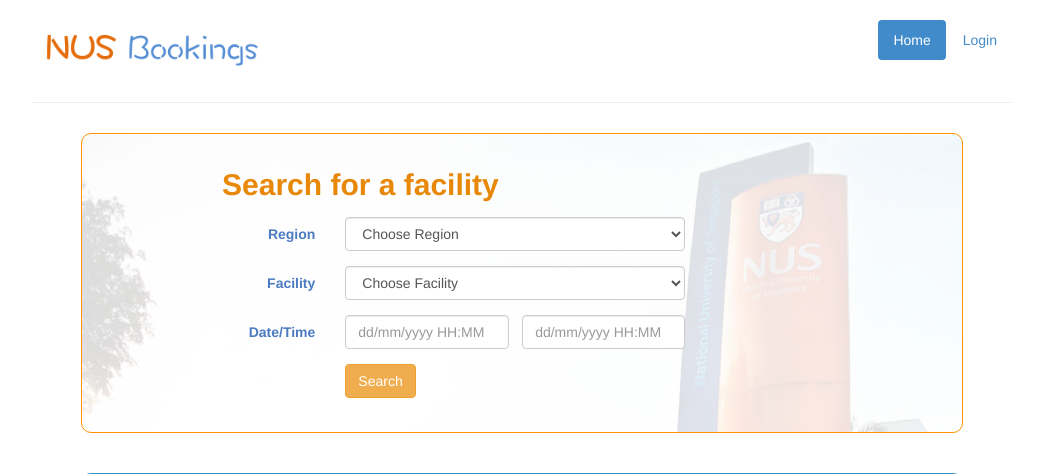
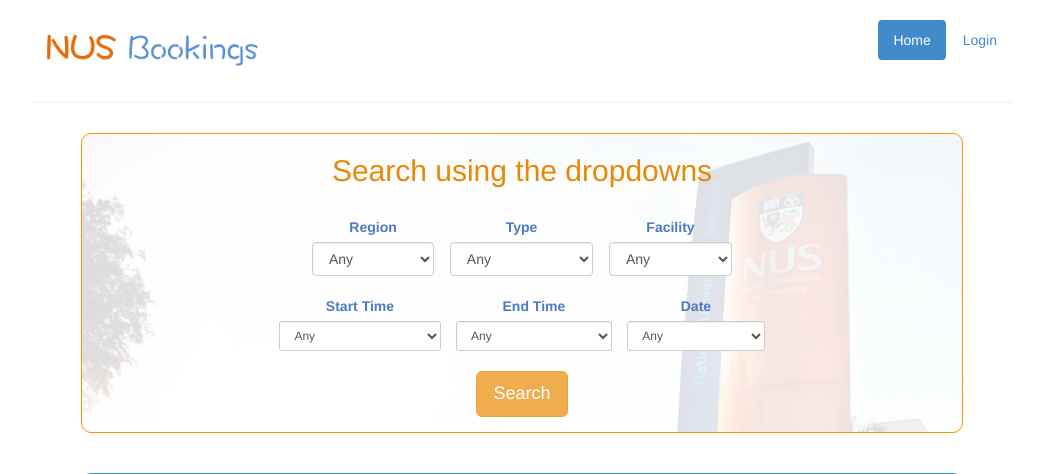
Before and after one commit to yatishb/nus-facility-booking, a PHP site: page / in a window 1280 px wide. Shown: the top 474 px of the page, without its empty margins (118-1161 px from the left). Run offline with PHP 8.4, Linux system fonts and the light colour scheme; data comes from the database, SQL or seed files in the repository; data that the repository does not hold is empty; some libraries are stand-ins or nearby versions.

Commit message:
Styled search and list

```diff
--- a/css/style.css
+++ b/css/style.css
@@ -64,7 +64,6 @@
 	margin: 0 auto;
 	background-image: url('/cs2102/img/feature.png');
 	padding: 30px;
-	padding-left: 140px;
 }
 
 .search-holder {
@@ -164,3 +163,11 @@
 .warningred {
 	color: #ff0000;
 }
+
+.narrow {
+	width: 600px;
+}
+
+.centerme {
+	margin-left: 200px;
+}
--- a/inc/search-bar.php
+++ b/inc/search-bar.php
@@ -1,27 +1,15 @@
-<DOCTYPE html>
-<html>
-<head>
-<script src="http://ajax.googleapis.com/ajax/libs/jquery/1/jquery.min.js" ></script>
-	<title>My Test Form</title>
 <?php
 $root = $_SERVER['DOCUMENT_ROOT'];
-			//include ($root."/cs2102/inc/db-conn.php");
 $conn = setup_db();
 $query = "SELECT * FROM region;";
 $result = mysql_query($query);
 ?>
-</head>
-<body>
-
-<div align="center">
-
-	<form method="POST" action="book-search.php">
-
-	<table cellpadding="5">
-	<tr>
-		<td>
-		<label for="region">Region:</label>
-		<select id="region" name="region">
+<div style="text-align:center">
+	<h2 class="nusorange" style="margin-top:-10px">Search using the dropdowns</h2><br>
+	<form class="form-inline" role="form" method="POST" action="/cs2102/inc/book-search.php">
+		<div class="form-group">
+		<label class="nusblue" for="region">Region</label>
+		<select class="form-control" id="region" name="region">
 			<?php
 				if ($result) :
 				echo '<option value="ANY"> Any </option>';
@@ -32,28 +20,27 @@
 				endif;
 			?>
 		</select>
-		</td>
+		</div>&nbsp&nbsp&nbsp
 
-		<td>
-		<label for="facility-type">Type:</label>
-		<select id="facility-type" name="facility-type">
+		<div class="form-group">
+		<label class="nusblue" for="facility-type">Type</label>
+		<select class="form-control" id="facility-type" name="facility-type">
 			<option value="ANY"> Any </option>
 			<option value="academic"> Academic </option>
 			<option value="sports"> Sports </option>
 		</select>
-		</td>
+		</div>&nbsp&nbsp&nbsp
 
-		<td>
-		<label for="facility">Facility:</label>
-		<select id="facility" name="facility">
+		<div class="form-group">
+		<label class="nusblue" for="facility">Facility</label>
+		<select class="form-control" id="facility" name="facility">
 			<option>Please choose from above</option>
 		</select>
-		</td>
-	</tr>
-	<tr>
-		<td>
-		<label for="start-time">Start Time:</label>
-		<select id="start-time" name="start-time">
+		</div><br><br>
+
+		<div class="form-group">
+		<label class="nusblue" for="start-time">Start Time</label>
+		<select class="form-control input-sm" id="start-time" name="start-time">
 			<option value="ANY"> Any </option>
 			<?php
 				$query = "SELECT `start`
@@ -68,11 +55,11 @@
 				endif;
 			?>
 		</select>
-		</td>
+		</div>&nbsp&nbsp&nbsp
 
-		<td>
-		<label for="end-time">End Time:</label>
-		<select id="end-time" name="end-time">
+		<div class="form-group">
+		<label class="nusblue" for="end-time">End Time</label>
+		<select class="form-control input-sm" id="end-time" name="end-time">
 			<option value="ANY"> Any </option>
 			<?php
 				$query = "SELECT  `end` , ADDTIME(`end`,1) AS  `enddisplay`
@@ -91,11 +78,11 @@
 				endif;
 			?>
 		</select>
-		</td>
+		</div>&nbsp&nbsp&nbsp
 
-		<td>
-		<label for="date">Date:</label>
-		<select id="date" name="date">
+		<div class="form-group">
+		<label class="nusblue" for="date">Date</label>
+		<select class="form-control input-sm" id="date" name="date">
 			<option value="ANY"> Any </option>
 			<?php
 				$today = date('Y-m-d');
@@ -111,13 +98,10 @@
 
 			?>
 		</select>
-		</td>
-	</tr>
-	</table>
-
-	</p>
+		</div>
+	<br><br>
 	<p>
-	<input name="submit" type="submit" value="Search"></input>
+	<input name="submit" class="btn btn-warning btn-lg" type="submit" value="Search"></input>
 	</p>
 	</form>
 	<?php //close_db($conn); ?>
@@ -129,7 +113,7 @@
 	var type = (document.getElementById("facility-type").value);
 	console.log(type);
 	console.log(reg);
-	$("#facility").load("getter.php?region="+reg+"&type="+type);
+	$("#facility").load("/cs2102/inc/getter.php?region="+reg+"&type="+type);
 	});
 
 	$("#region").change(function() {
@@ -137,7 +121,7 @@
 	var type = (document.getElementById("facility-type").value);
 	console.log(type);
 	console.log(reg);
-	$("#facility").load("getter.php?region="+reg+"&type="+type);
+	$("#facility").load("/cs2102/inc/getter.php?region="+reg+"&type="+type);
 	});
 
 	$("#facility-type").change(function() {
@@ -145,10 +129,8 @@
 	var type = (document.getElementById("facility-type").value);
 	console.log(type);
 	console.log(reg);
-	$("#facility").load("getter.php?region="+reg+"&type="+type);
+	$("#facility").load("/cs2102/inc/getter.php?region="+reg+"&type="+type);
 	});
 
 </script>
 </div>
-</body>
-</html>
--- a/index.php
+++ b/index.php
@@ -4,45 +4,7 @@
 </script>
 <script src="http://ajax.googleapis.com/ajax/libs/jquery/1.6.2/jquery.min.js"></script>
 <div class="home-holder">
-	<form class="form-horizontal" action="login.php" method="post">
-		<p class="heading-search nusorange">Search for a facility</p>
-        <div class="form-group">
-	        <label for="inputEmail3" class="col-sm-2 control-label nusblue">Region</label>
-	        <div class="col-sm-6">
-	        <select class="form-control">
-			  <option>Choose Region</option>
-			  <option>2</option>
-			  <option>3</option>
-			  <option>4</option>
-			  <option>5</option>
-			</select>
-	        </div>
-        </div>
-        <div class="form-group">
-	        <label for="inputEmail3" class="col-sm-2 control-label nusblue">Facility</label>
-	        <div class="col-sm-6">
-	        <select class="form-control">
-			  <option>Choose Facility</option>
-			  <option>2</option>
-			  <option>3</option>
-			  <option>4</option>
-			  <option>5</option>
-			</select>
-	        </div>
-        </div>
-         <div class="form-group">
-	        <label for="inputEmail3" class="col-sm-2 control-label nusblue">Date/Time</label>
-	        <div class="col-sm-6">
-			    <input type="text" class="form-control dateform-left" placeholder="dd/mm/yyyy HH:MM"></input>
-			    <input type="text" class="form-control dateform-right" placeholder="dd/mm/yyyy HH:MM"></input>
-			  </div>
-	        </div>
-        <div class="form-group">
-	        <div class="col-sm-offset-2 col-sm-6">
-		        <button class="btn btn-warning" type="submit">Search</button>
-	        </div>
-        </div>
-    </form>
+	    <?php include("inc/search-bar.php"); ?>
 </div>
 
 <br><br>
```
Also changed, not shown: inc/book-facility.php (+35 -10 lines), inc/book-search.php (+27 -21 lines), inc/confirm-booking.php (+34 -5 lines), inc/map-connect.php (added, +11 -0 lines). Lines whose indentation alone changed are shown as unchanged.
